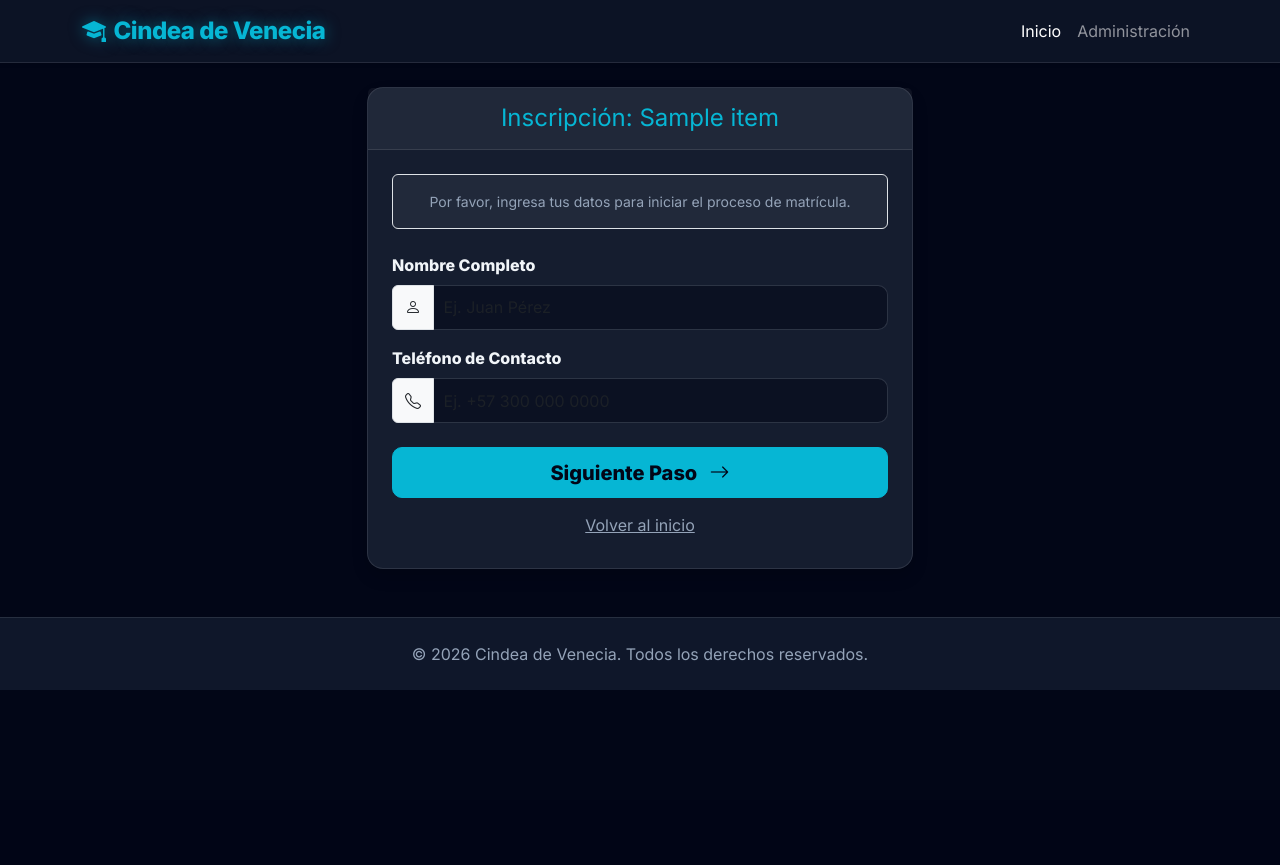
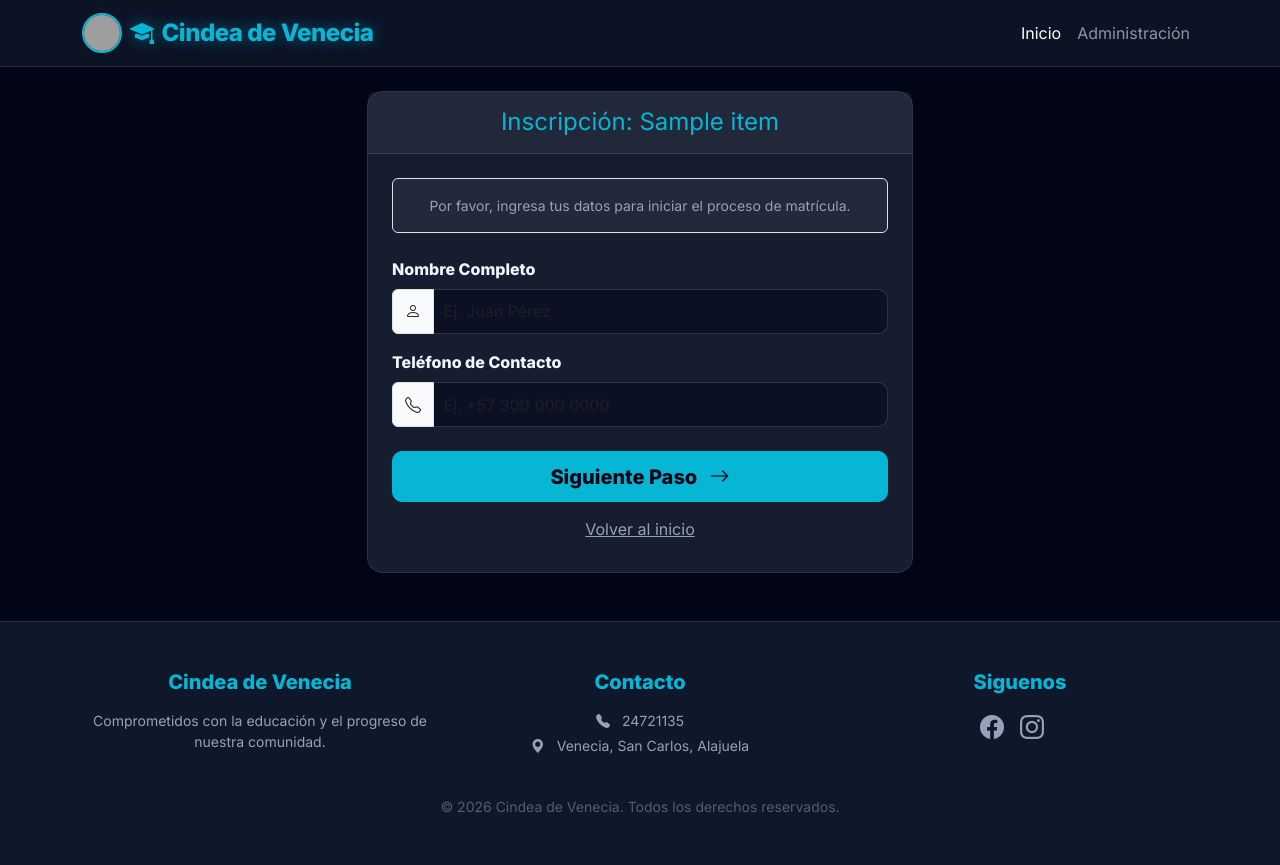
Before and after one commit to LUISKA777/Wep-Cindea, a Flask app: page /enroll/1 in a window 1280 px wide. Before the commit the page ends 690 px from the top, so only its background shows below. Run offline with Flask 3, Linux system fonts and the light colour scheme; a database or web service that is not in the repository returns one stand-in record (values such as "Sample title"); data that the repository does not hold is empty; grey boxes are pictures that could not be loaded.

Commit message:
Nueva interfas y logo

```diff
--- a/templates/base.html
+++ b/templates/base.html
@@ -14,8 +14,9 @@
 <body class="">
     <nav class="navbar navbar-expand-lg navbar-dark shadow-sm">
         <div class="container">
-            <a class="navbar-brand fw-bold" href="{{ url_for('index') }}">
-                <i class="bi bi-mortarboard-fill me-2"></i>Cindea de Venecia
+            <a class="navbar-brand fw-bold d-flex align-items-center" href="{{ url_for('index') }}">
+                <img src="{{ url_for('static', filename='logo.jpeg') }}" alt="Cindea Logo" class="me-2 rounded-circle" style="width: 40px; height: 40px; object-fit: cover; border: 2px solid var(--accent-cyan);">
+                <span class="d-inline-block"><i class="bi bi-mortarboard-fill me-2"></i>Cindea de Venecia</span>
             </a>
             <button class="navbar-toggler" type="button" data-bs-toggle="collapse" data-bs-target="#navbarNav">
                 <span class="navbar-toggler-icon"></span>
@@ -57,9 +58,28 @@
         {% block content %}{% endblock %}
     </div>
 
-    <footer class="py-4 mt-5 border-top text-center text-muted" style="background: var(--bg-slate); border-color: var(--glass-border) !important;">
+    <footer class="py-5 mt-5 border-top text-center text-muted" style="background: var(--bg-slate); border-color: var(--glass-border) !important;">
         <div class="container">
-            <p class="mb-0">&copy; 2026 Cindea de Venecia. Todos los derechos reservados.</p>
+            <div class="row mb-4">
+                <div class="col-md-4 mb-3 mb-md-0">
+                    <h5 class="text-primary fw-bold mb-3">Cindea de Venecia</h5>
+                    <p class="small">Comprometidos con la educación y el progreso de nuestra comunidad.</p>
+                </div>
+                <div class="col-md-4 mb-3 mb-md-0">
+                    <h5 class="text-primary fw-bold mb-3">Contacto</h5>
+                    <p class="small mb-1"><i class="bi bi-telephone-fill me-2"></i> 24721135</p>
+                    <p class="small"><i class="bi bi-geo-alt-fill me-2"></i> Venecia, San Carlos, Alajuela</p>
+                </div>
+                <div class="col-md-4">
+                    <h5 class="text-primary fw-bold mb-3">Siguenos</h5>
+                    <div class="d-flex justify-content-center gap-3">
+                        <a href="#" class="text-muted fs-4"><i class="bi bi-facebook"></i></a>
+                        <a href="#" class="text-muted fs-4"><i class="bi bi-instagram"></i></a>
+                        <a href="#" class="text-muted fs-4"><i class="bi bi-twitter-x"></i></a>
+                    </div>
+                </div>
+            </div>
+            <p class="mb-0 small opacity-50">&copy; 2026 Cindea de Venecia. Todos los derechos reservados.</p>
         </div>
     </footer>
 
```
Also changed, not shown: templates/index.html (+27 -10 lines), logo.jpeg (added).
